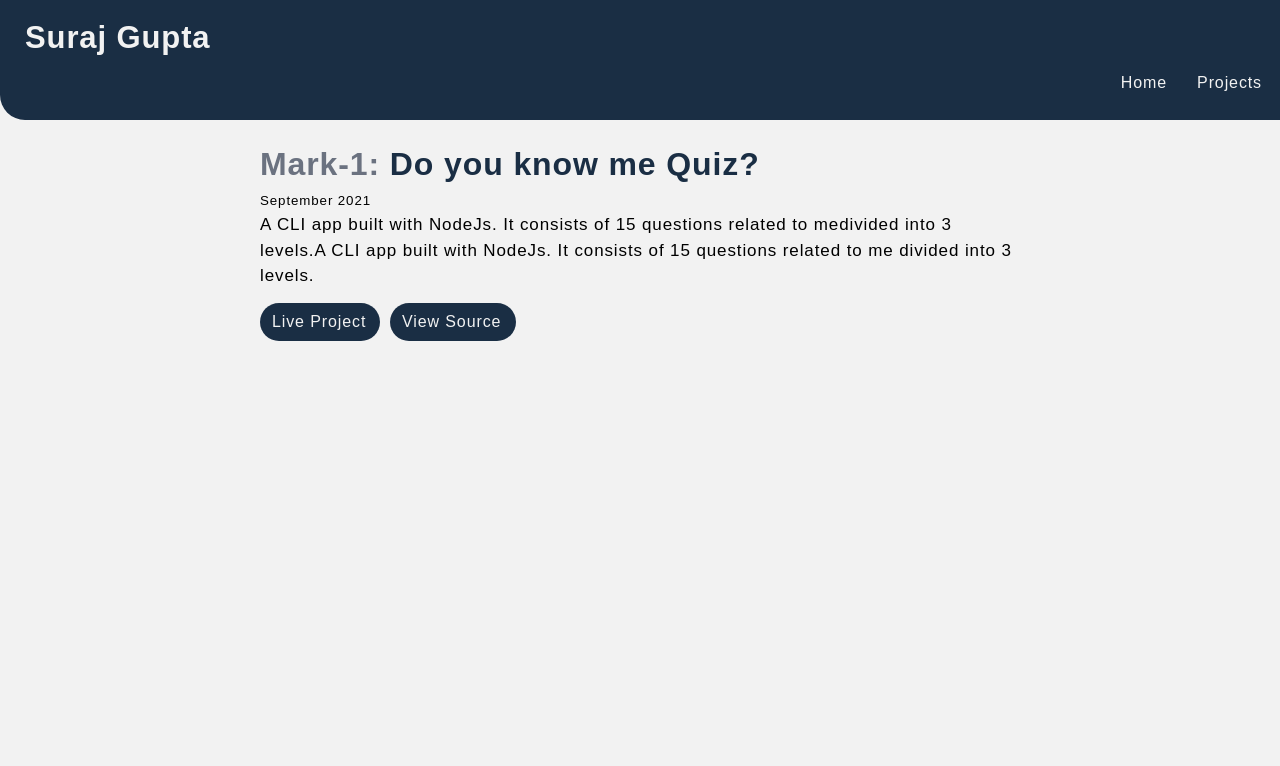
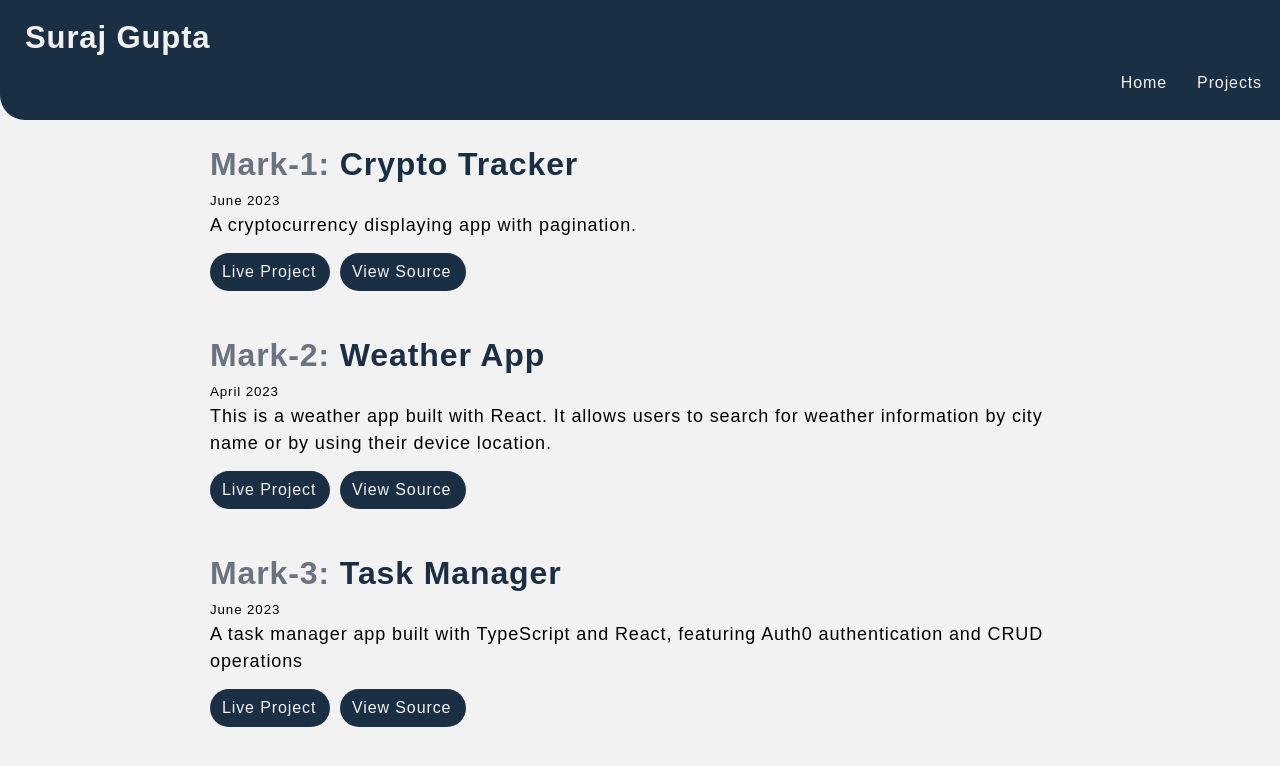
Before and after one commit to builtbysuraj/my-website, a React (Vite) app: page /projects in a window 1280 px wide. Shown: the top 766 px of the page. Built offline with nearby package versions, Linux system fonts and the light colour scheme.

Commit message:
Added icons, displayed projects data

```diff
--- a/index.html
+++ b/index.html
@@ -5,7 +5,7 @@
   <meta charset="UTF-8" />
   <link rel="icon" type="image/svg+xml" href="/vite.svg" />
   <meta name="viewport" content="width=device-width, initial-scale=1.0" />
-  <title>Vite + React + TS</title>
+  <title>Suraj Gupta</title>
 </head>
 
 <body>
--- a/src/components/Tech.jsx
+++ b/src/components/Tech.jsx
@@ -4,13 +4,27 @@ export default function Tech() {
   return (
     <section className={styles.section}>
       <h2>Technologies</h2>
-      <p>
-        I work with{" "}
-        <strong>
-          JavaScript, TypeScript, ReactJS, HTML5, CSS3, SCSS, Bootstrap, NodeJS,
-          Git, Redux.
-        </strong>
-      </p>
+      <section className={styles.tech_img_wrapper}>
+        <img src="https://cdn.jsdelivr.net/gh/devicons/devicon/icons/javascript/javascript-original.svg" />
+
+        <img src="https://cdn.jsdelivr.net/gh/devicons/devicon/icons/react/react-original.svg" />
+
+        <img src="https://cdn.jsdelivr.net/gh/devicons/devicon/icons/typescript/typescript-original.svg" />
+
+        <img src="https://cdn.jsdelivr.net/gh/devicons/devicon/icons/html5/html5-original.svg" />
+
+        <img src="https://cdn.jsdelivr.net/gh/devicons/devicon/icons/css3/css3-original.svg" />
+
+        <img src="https://cdn.jsdelivr.net/gh/devicons/devicon/icons/sass/sass-original.svg" />
+
+        <img src="https://cdn.jsdelivr.net/gh/devicons/devicon/icons/bootstrap/bootstrap-original.svg" />
+
+        <img src="https://cdn.jsdelivr.net/gh/devicons/devicon/icons/nodejs/nodejs-original.svg" />
+
+        <img src="https://cdn.jsdelivr.net/gh/devicons/devicon/icons/git/git-original.svg" />
+
+        <img src="https://cdn.jsdelivr.net/gh/devicons/devicon/icons/redux/redux-original.svg" />
+      </section>
     </section>
   )
 }
--- a/src/global.css
+++ b/src/global.css
@@ -9,7 +9,7 @@
 }
 
 p {
-  font-size: 1.7rem;
+  font-size: 1.8rem;
 }
 
 :root {
--- a/src/pages/Projects.jsx
+++ b/src/pages/Projects.jsx
@@ -1,3 +1,4 @@
+import { projectData } from "../projectData"
 import SingleProject from "../shared/SingleProject"
 import header from "../styles/Header.module.css"
 
@@ -5,7 +6,9 @@ export default function Projects() {
   return (
     <div className={`${header.container} ${header.container_center}`}>
       <ul>
-        <SingleProject />
+        {projectData?.map((data) => (
+          <SingleProject key={data.id} data={data} />
+        ))}
       </ul>
     </div>
   )
--- /dev/null
+++ b/src/projectData.js
@@ -0,0 +1,26 @@
+export const projectData = [
+  {
+    id: 1,
+    title: "Crypto Tracker",
+    date: "June 2023",
+    desc: "A cryptocurrency displaying app with pagination.",
+    live: "https://r-crypt.netlify.app",
+    source: "https://github.com/builtbysuraj/crypto"
+  },
+  {
+    id: 2,
+    title: "Weather App",
+    date: "April 2023",
+    desc: "This is a weather app built with React. It allows users to search for weather information by city name or by using their device location.",
+    live: "https://weather-app-rho-rose-81.vercel.app",
+    source: "https://github.com/builtbysuraj/weather-app"
+  },
+  {
+    id: 3,
+    title: "Task Manager",
+    date: "June 2023",
+    desc: "A task manager app built with TypeScript and React, featuring Auth0 authentication and CRUD operations",
+    live: "https://task-manager-one-olive.vercel.app",
+    source: "https://github.com/builtbysuraj/task-manager"
+  },
+]
--- a/src/shared/SingleProject.jsx
+++ b/src/shared/SingleProject.jsx
@@ -1,26 +1,24 @@
 import project from "../styles/Project.module.css"
 import section from "../styles/Section.module.css"
 
-export default function SingleProject() {
+export default function SingleProject({ data }) {
+  const { id, title, date, desc, live, source } = data
   return (
     <li>
       <div
         className={`${section.container} ${section.container_center} ${project.padding_md}`}
       >
         <h1>
-          <span className={project.class_marks}>Mark-1:</span>
-          <span className={project.class_title}> Do you know me Quiz?</span>
+          <span className={project.class_marks}>Mark-{id}:</span>
+          <span className={project.class_title}> {title}</span>
         </h1>
-        <small>September 2021</small>
-        <p>
-          A CLI app built with NodeJs. It consists of 15 questions related to medivided into 3 levels.A CLI app built with NodeJs. It consists of 15 questions related to me
-          divided into 3 levels.
-        </p>
+        <small>{date}</small>
+        <p>{desc}</p>
         <div className={project.project_btn}>
-          <a className={project.live} href="#">
+          <a className={project.live} href={live}>
             Live Project
           </a>
-          <a className={project.source} href="#">
+          <a className={project.source} href={source}>
             View Source
           </a>
         </div>
--- a/src/styles/Header.module.css
+++ b/src/styles/Header.module.css
@@ -3,7 +3,8 @@
 }
 
 img {
-  max-width: 70%;
+  max-width: 80%;
+  max-height: 50rem;
   margin: auto;
   display: block;
   padding: 1.5rem;
--- a/src/styles/Home.module.css
+++ b/src/styles/Home.module.css
@@ -1,4 +1,5 @@
 footer p{
   text-align: center;
   font-size: 1.3rem;
+  margin-bottom: 2rem;
 }
--- a/src/styles/Section.module.css
+++ b/src/styles/Section.module.css
@@ -14,12 +14,12 @@ section {
 }
 
 .container_center {
-  max-width: 80rem;
+  max-width: 90rem;
   margin: auto;
 }
 
 section h2 {
-  font-size: 3rem;
+  font-size: 3.5rem;
   margin: 1rem;
 }
 
@@ -88,3 +88,11 @@ section h2 {
   color: var(--text-color);
   border-radius: 2rem;
 }
+
+.tech_img_wrapper {
+  display: flex;
+  flex-wrap: wrap;
+}
+.tech_img_wrapper img {
+  width: 83px;
+}
```
Also changed, not shown: public/projects.svg (deleted).
